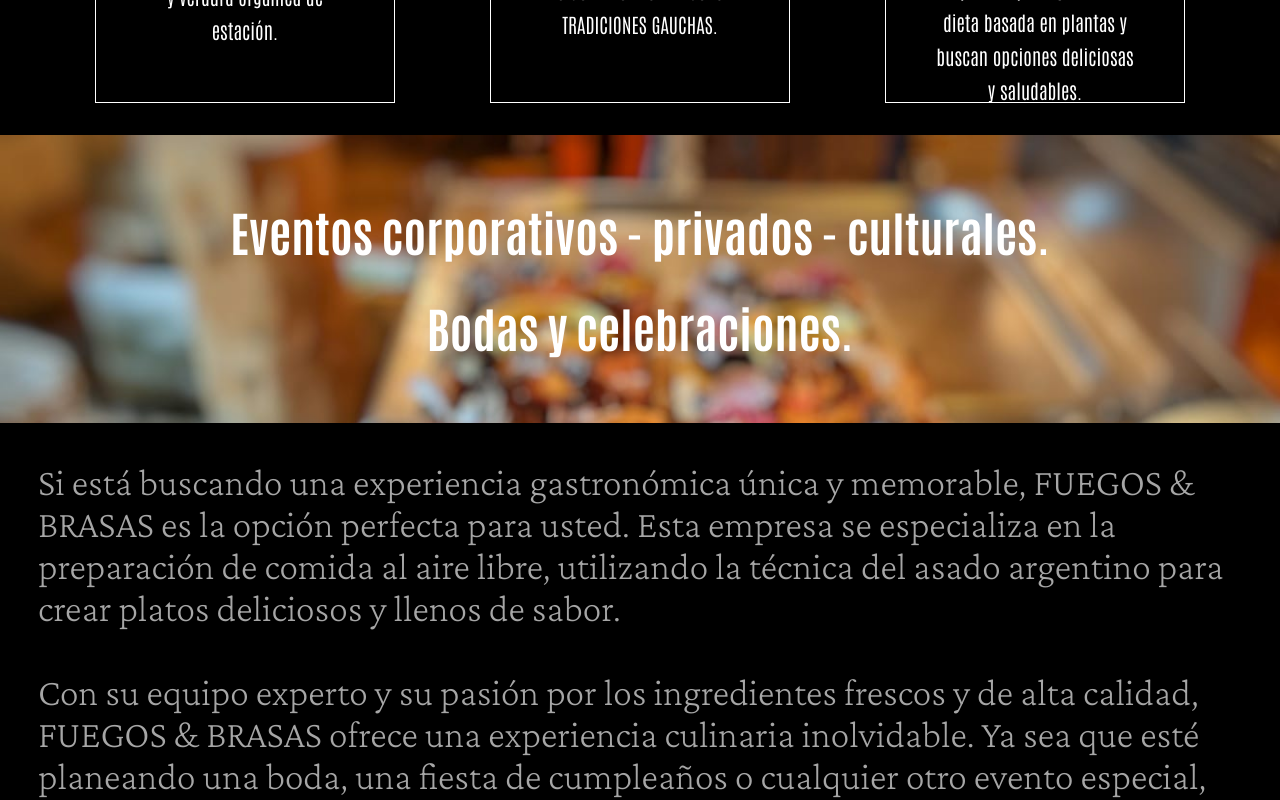
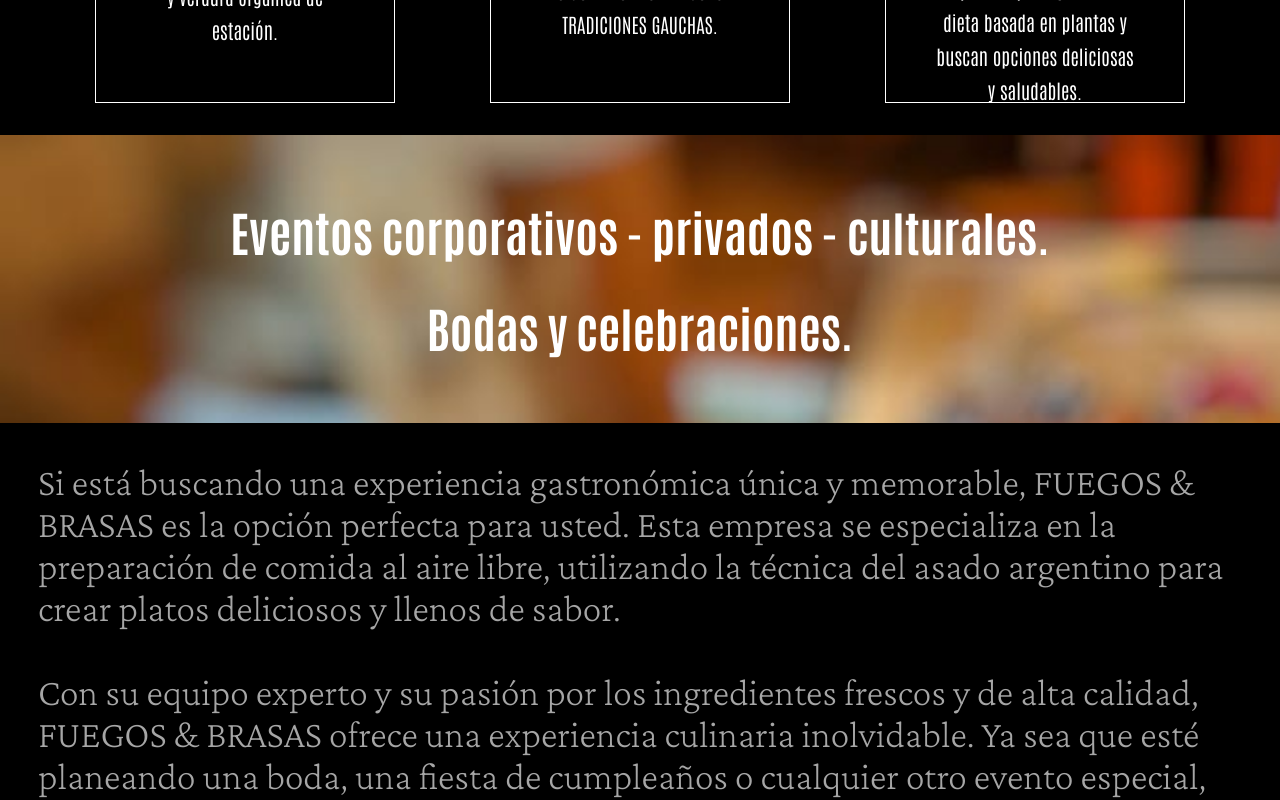
Before and after one commit to FabricioGodoy/nakotegrill, a React (Vite) app: page / in a window 1280 px wide. Shown: the part 920-1720 px from the top of the page. Built offline with nearby package versions, Linux system fonts and the light colour scheme; a web font is replaced by a local one.

Commit message:
ajustando

```diff
--- a/src/components/style.css
+++ b/src/components/style.css
@@ -96,7 +96,7 @@
     place-items: center;
     background-image: url('../../public/img/asado/asado2.jpg');
     background-attachment: fixed;
-    background-size: 100%;
+    background-size: 200%;
     height:auto;
     min-height:30vh;
     padding: 3rem;
@@ -204,7 +204,7 @@
     align-items: center;
     background-image: url('../../public/img/asado/asado1.jpg');
     background-attachment: fixed;
-    background-size: 100%;
+    background-size: auto;
 }
 .carrouselImagenesSextoBanner{
     display: flex;
@@ -249,7 +249,7 @@
     display: flex;
     /* width: 100vw; */
     background-image: url('../../public/img/asado/asado1.jpg');
-    background-size: 100%;
+    background-size:auto;
     background-attachment: fixed;
     margin: 0 0 2em 0;
 }
```
